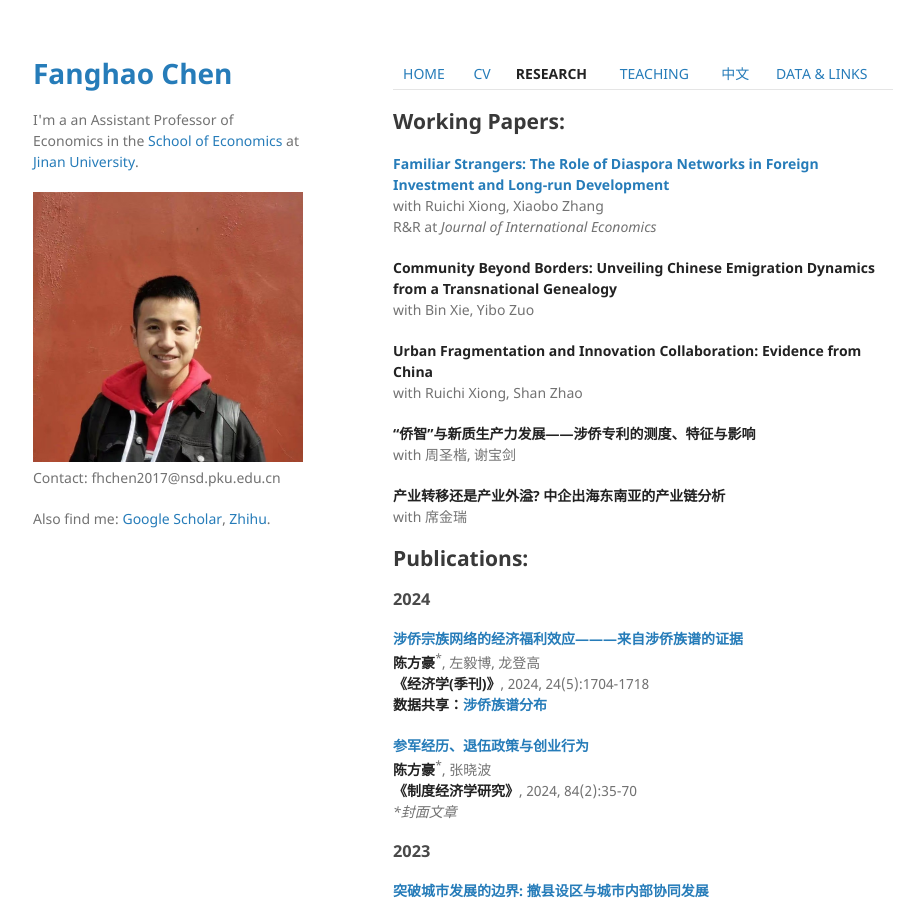
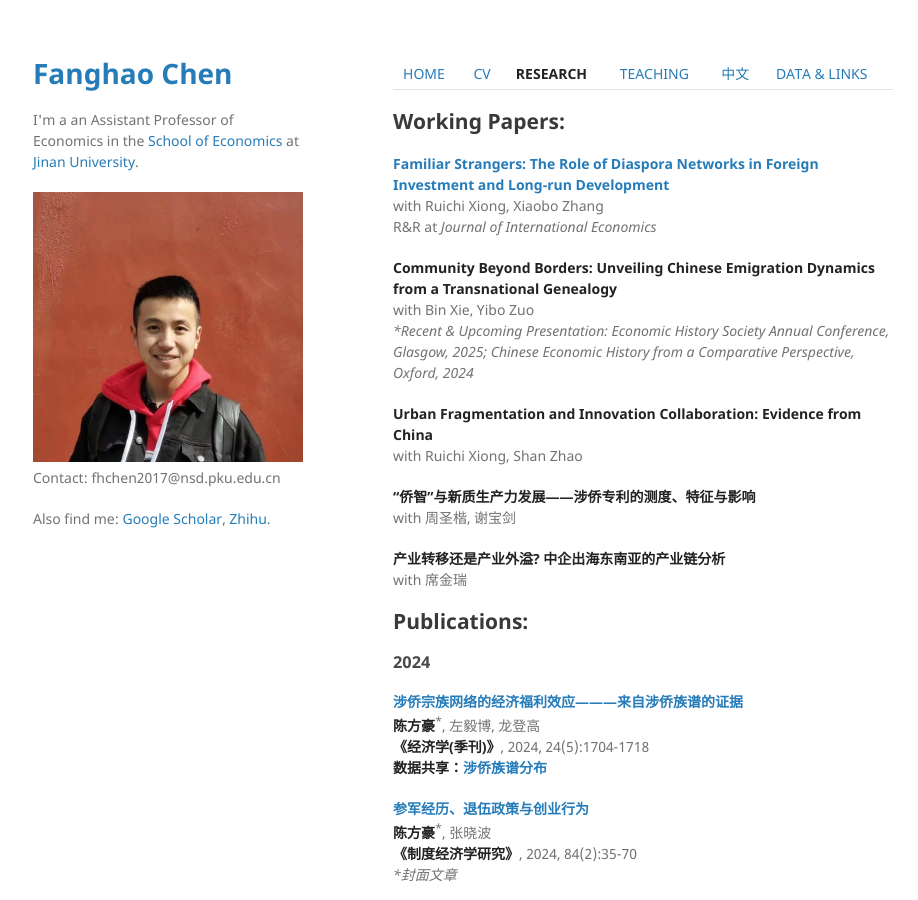
Before and after one commit to FanghaoChen/homepage, a Jekyll site: the page built from research.md, in a window 1280 px wide and 900 px high. Shown: the whole window, without its empty margins (177-1095 px from the left). Built offline with Jekyll 4.4.1, drawn with Linux system fonts in a browser that asks for light colours.

Commit message:
Update research.md

```diff
--- a/research.md
+++ b/research.md
@@ -12,6 +12,8 @@ R&R at <em> Journal of International Economics </em>
 
 **Community Beyond Borders: Unveiling Chinese Emigration Dynamics from a Transnational Genealogy**<br/>
 with Bin Xie, Yibo Zuo  <br/>
+<em> *Recent & Upcoming Presentation: Economic History Society Annual Conference, Glasgow, 2025; Chinese Economic History from a
+Comparative Perspective, Oxford, 2024 </em>
 
 **Urban Fragmentation and Innovation Collaboration: Evidence from China** <br/>
 with Ruichi Xiong, Shan Zhao
```
